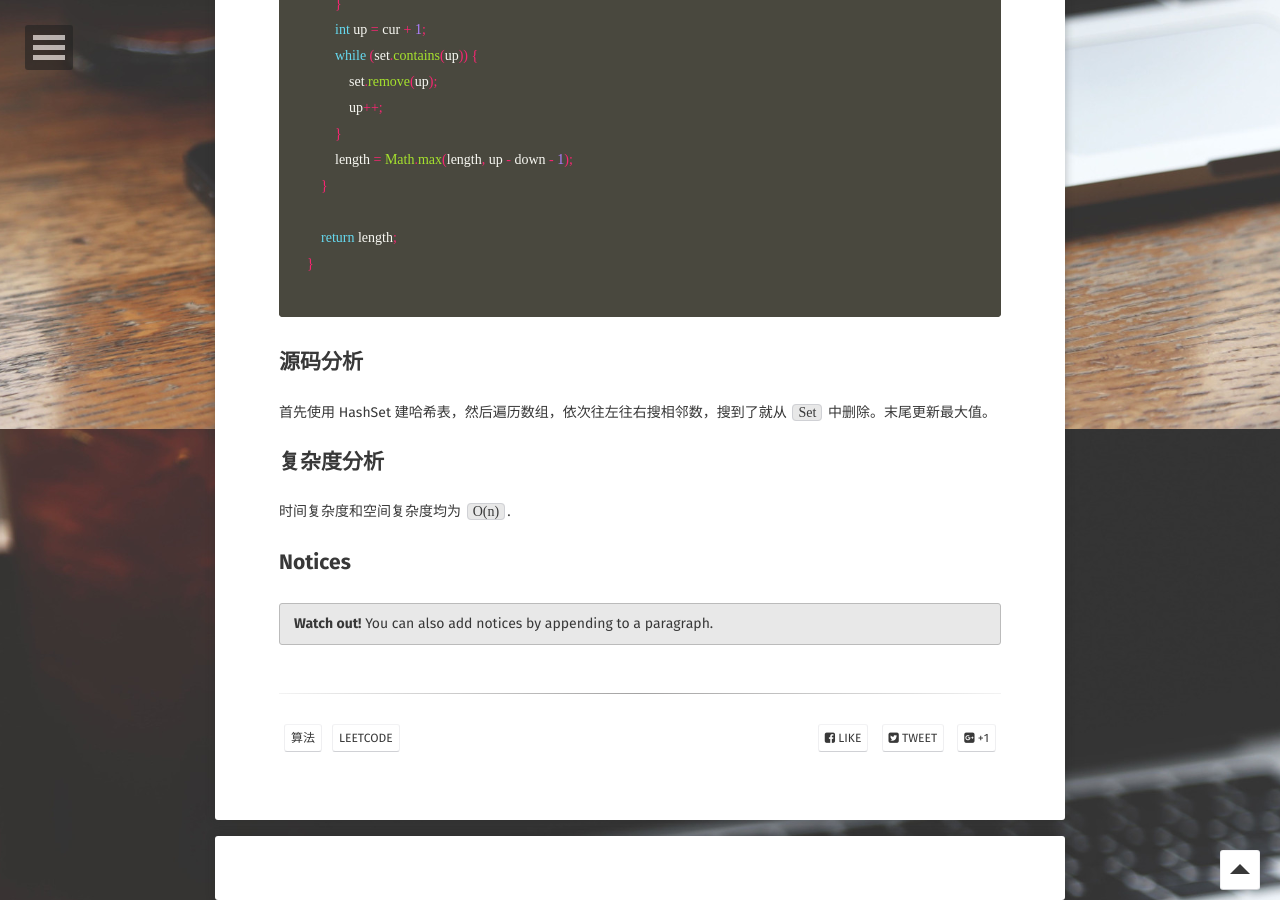
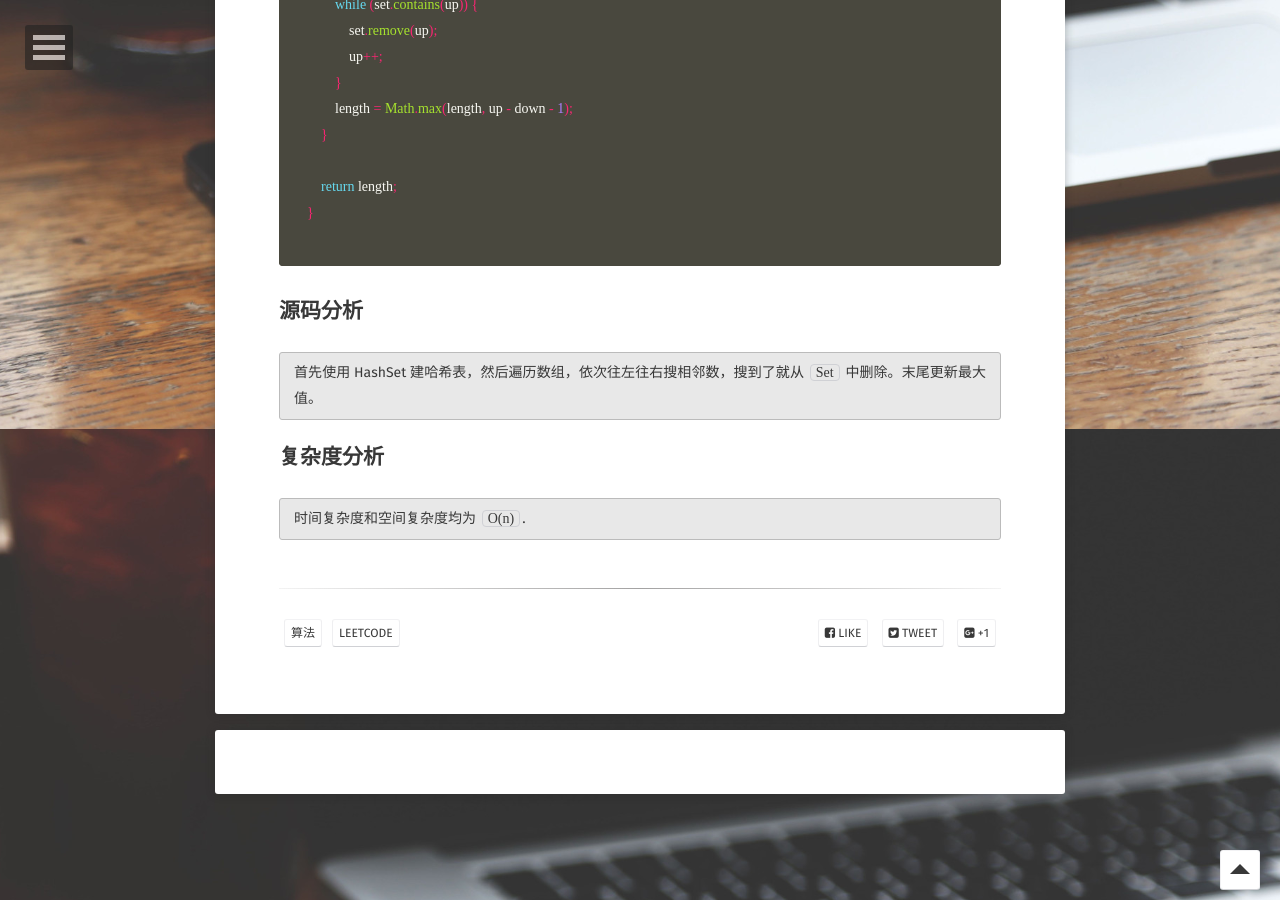
Before and after one commit to ridikuius/ridikuius.github.io, a Jekyll site: the page built from _posts/2016-08-22-leetcode_Longest Consecutive Sequence.md, in a window 1280 px wide and 900 px high, scrolled down 1371 px. Built offline with Jekyll 4.4.1, drawn with Linux system fonts in a browser that asks for light colours; some web fonts are replaced; comment, search, counter and statistics services are not loaded.

Commit message:
Update 2016-08-22-leetcode_Longest Consecutive Sequence.md

````diff
--- a/_posts/2016-08-22-leetcode_Longest Consecutive Sequence.md
+++ b/_posts/2016-08-22-leetcode_Longest Consecutive Sequence.md
@@ -13,21 +13,18 @@
 
 ## Problem Statement
 
-```
 Given an unsorted array of integers, find the length of the longest consecutive elements sequence.
-```
+{: .notice}
 
 ## Example
 
-```
 Given [100, 4, 200, 1, 3, 2], The longest consecutive elements sequence is [1, 2, 3, 4]. Return its length: 4.
-```
+{: .notice}
 
 ## Clarification
 
-```
 Your algorithm should run in O(n) complexity.
-```
+{: .notice}
 
 ## 题解
 
@@ -62,12 +59,9 @@
 ## 源码分析
 
 首先使用 HashSet 建哈希表，然后遍历数组，依次往左往右搜相邻数，搜到了就从 `Set` 中删除。末尾更新最大值。
+{: .notice}
 
 ## 复杂度分析
 
 时间复杂度和空间复杂度均为 `O(n)`.
-
-## Notices
-
-**Watch out!** You can also add notices by appending  to a paragraph.
 {: .notice}
````
